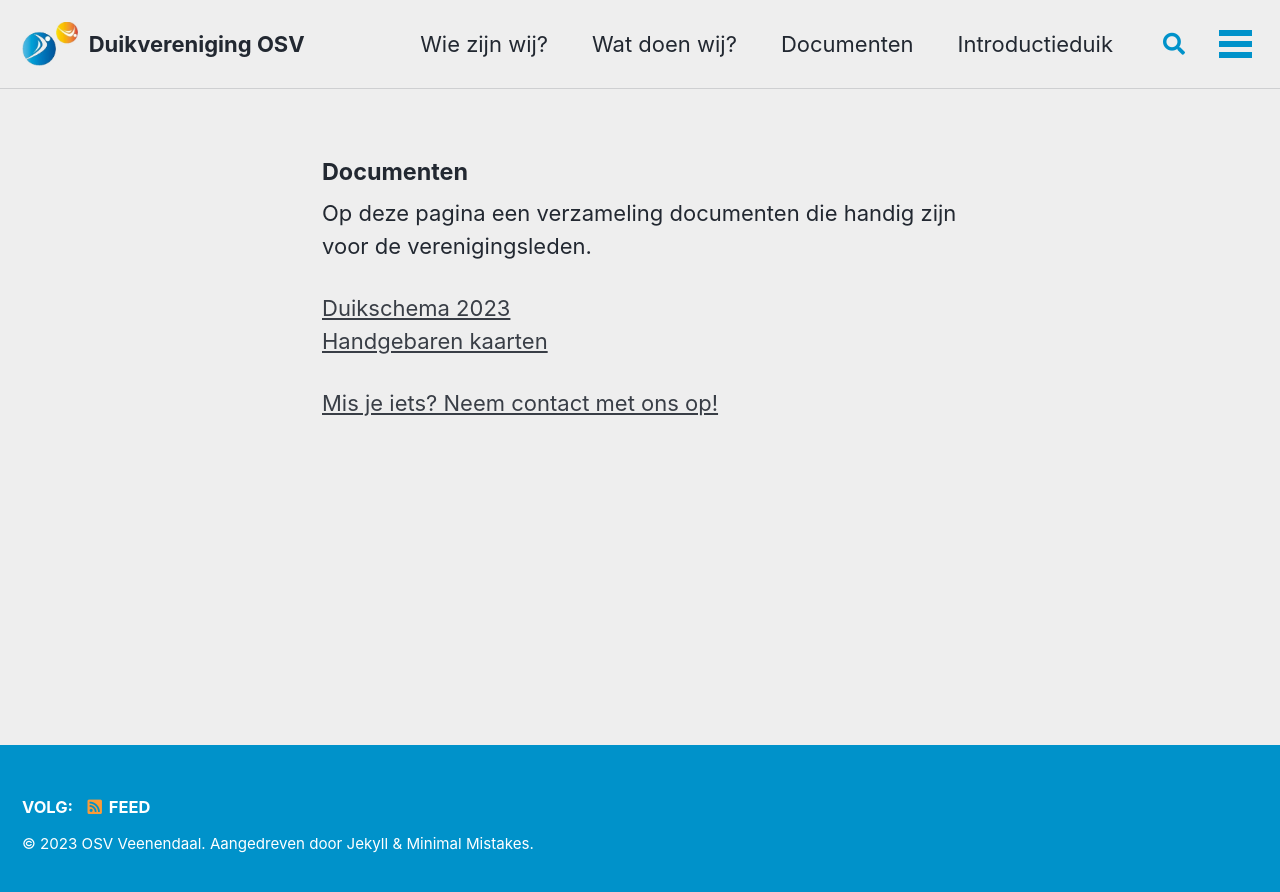
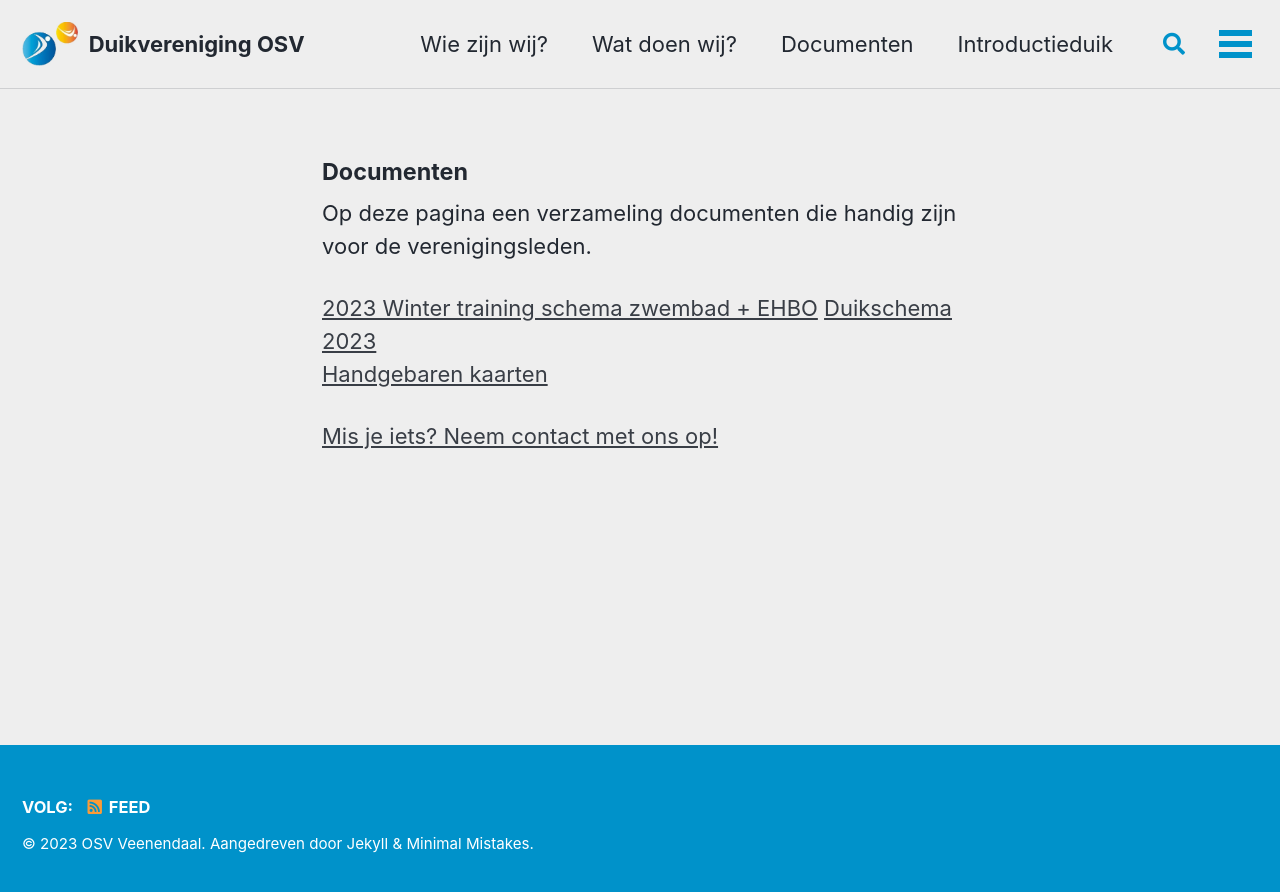
Before and after one commit to walthertimmer/osvveenendaal.nl, a Jekyll site: the page built from _pages/documenten.md, in a window 1280 px wide. Shown: the top 892 px of the page. Built offline with Jekyll 4.4.1, drawn with Linux system fonts in a browser that asks for light colours; cached includes are drawn as plain includes.

Commit message:
Update documenten.md

```diff
--- a/_pages/documenten.md
+++ b/_pages/documenten.md
@@ -9,6 +9,7 @@
 
 Op deze pagina een verzameling documenten die handig zijn voor de verenigingsleden.
 
+[2023 Winter training schema zwembad + EHBO](/assets/docs/2023_WinterSchema_Zwembadschema_Reanimatie_en_ehbo.pdf)
 [Duikschema 2023](/assets/docs/DUIKSTEKKEN_OSV_2023.pdf)
 [Handgebaren kaarten](/assets/docs/kaartjes_handsignalen.pdf)
 
```
